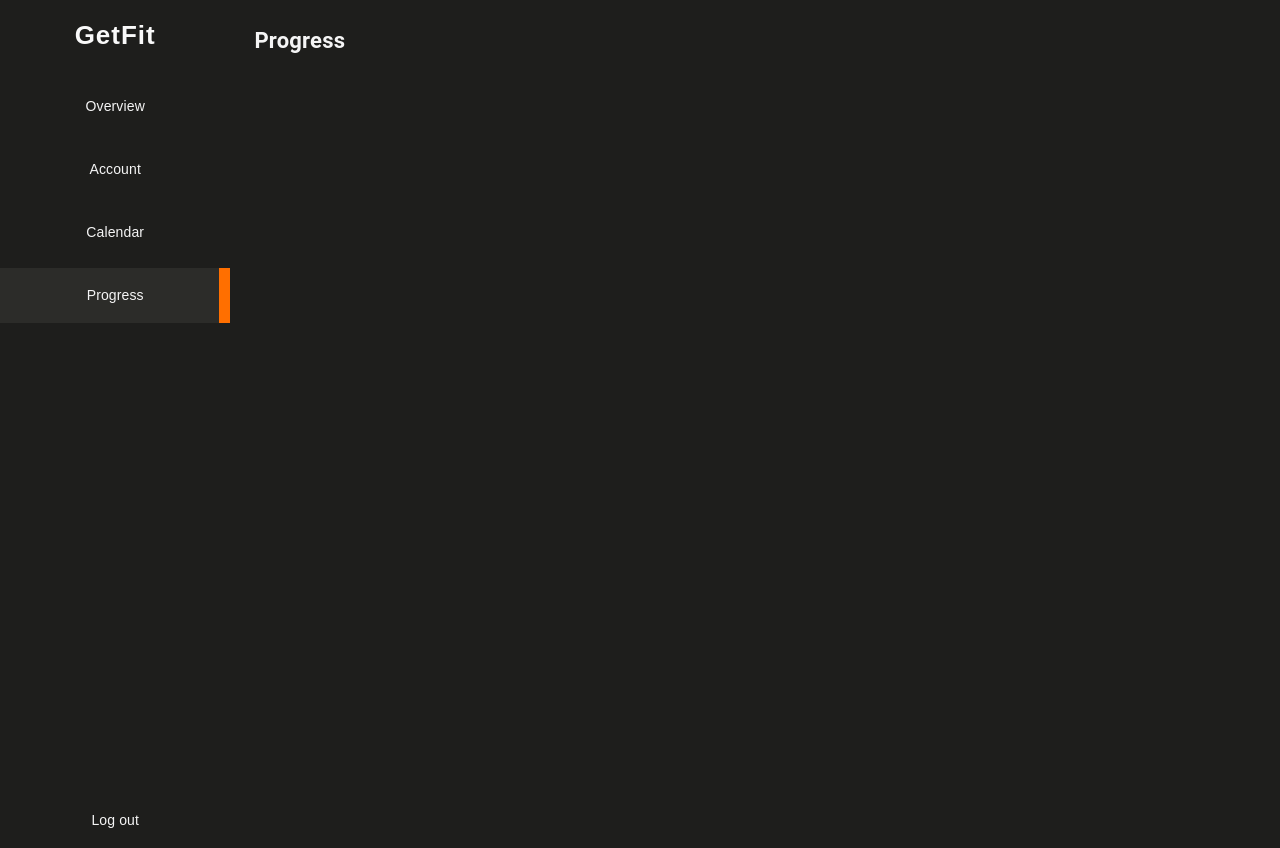
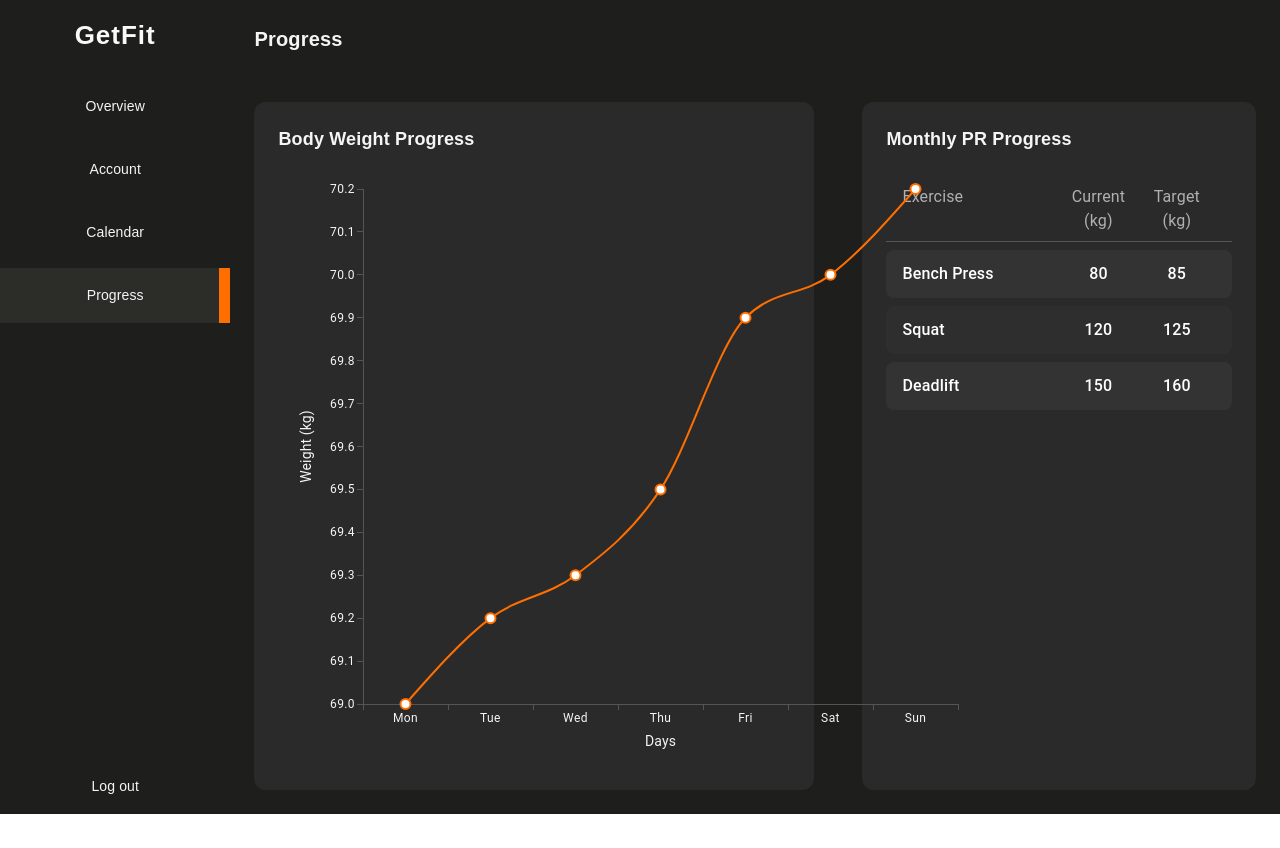
Before and after one commit to Plymouth-University/cousework-JoshuaCavanagh53, a React (Create React App) app in the folder GetFit/frontend/: page /progress in a window 1280 px wide. After the commit the page ends 814 px from the top, so only its background shows below. Built offline with nearby package versions, Linux system fonts and the light colour scheme.

Commit message:
Implemented other screens details.
Each screen has been created now containing sample data before I implement functionality

```diff
--- a/GetFit/frontend/package.json
+++ b/GetFit/frontend/package.json
@@ -3,14 +3,19 @@
   "version": "0.1.0",
   "private": true,
   "dependencies": {
+    "@date-io/date-fns": "^3.2.1",
     "@emotion/react": "^11.14.0",
     "@emotion/styled": "^11.14.1",
+    "@mui/lab": "^7.0.1-beta.19",
     "@mui/material": "^7.3.5",
     "@mui/x-charts": "^8.19.0",
+    "@mui/x-date-pickers": "^8.19.0",
+    "@mui/x-date-pickers-pro": "^8.19.0",
     "@testing-library/dom": "^10.4.1",
     "@testing-library/jest-dom": "^6.9.1",
     "@testing-library/react": "^16.3.0",
     "@testing-library/user-event": "^13.5.0",
+    "date-fns": "^4.1.0",
     "react": "^19.2.0",
     "react-dom": "^19.2.0",
     "react-router-dom": "^7.9.6",
--- a/GetFit/frontend/src/pages/Account.js
+++ b/GetFit/frontend/src/pages/Account.js
@@ -2,11 +2,10 @@ import { Box, Typography, Avatar, Button } from "@mui/material";
 import { useNavigate } from "react-router-dom";
 
 const Account = () => {
+  // Navigation hook
+  const navigate = useNavigate();
 
-    // Navigation hook
-    const navigate = useNavigate();
-
-    return (
+  return (
     <Box display="flex" minHeight="100vh" sx={{ bgcolor: "#1E1E1C" }}>
       {/* Sidebar */}
       <Box
@@ -108,13 +107,22 @@ const Account = () => {
       </Box>
 
       {/* Main Content Area */}
-      <Box sx={{ flexGrow: 1, minHeight: "100vh", bgcolor: "#1E1E1C", p: 3 }}>
+      <Box
+        sx={{
+          flex: 1,
+          minHeight: "100vh",
+          bgcolor: "#1E1E1C",
+          overflow: "hidden",
+        }}
+      >
         <Typography
           sx={{
             color: "#F5F5F5",
-            fontSize: "22px",
+            margin: 2,
+            fontSize: "20px",
             fontWeight: "600",
-            mb: 3,
+            fontFamily: "Arial, sans-serif",
+            margin: 3
           }}
         >
           Account Settings
@@ -131,6 +139,7 @@ const Account = () => {
             display: "flex",
             alignItems: "center",
             gap: 3,
+            margin: 3,
           }}
         >
           <Avatar sx={{ width: 80, height: 80, bgcolor: "#FF6F00" }}>U</Avatar>
@@ -159,6 +168,7 @@ const Account = () => {
             bgcolor: "#2C2C29",
             borderRadius: 3,
             boxShadow: "0 4px 12px rgba(0,0,0,0.4)",
+            margin: 3,
           }}
         >
           <Typography sx={{ color: "#F5F5F5", fontWeight: "600", mb: 2 }}>
--- a/GetFit/frontend/src/pages/Calendar.js
+++ b/GetFit/frontend/src/pages/Calendar.js
@@ -1,9 +1,11 @@
 import { Box, Typography, Avatar, Button } from "@mui/material";
 import { useNavigate } from "react-router-dom";
+import { DateCalendar } from "@mui/x-date-pickers/DateCalendar";
+import { LocalizationProvider } from "@mui/x-date-pickers";
+import { AdapterDateFns } from "@mui/x-date-pickers/AdapterDateFns";
 
 const Calendar = () => {
-
-    // Navigation hook
+  // Navigation hook
   const navigate = useNavigate();
 
   return (
@@ -108,17 +110,27 @@ const Calendar = () => {
       </Box>
 
       {/* Main Content Area */}
-      <Box sx={{ flexGrow: 1, minHeight: "100vh", bgcolor: "#1E1E1C", p: 3 }}>
+      <Box
+        sx={{
+          flex: 1,
+          minHeight: "100vh",
+          bgcolor: "#1E1E1C",
+          overflow: "hidden",
+        }}
+      >
         <Typography
           sx={{
             color: "#F5F5F5",
-            fontSize: "22px",
+            margin: 2,
+            fontSize: "20px",
             fontWeight: "600",
-            mb: 3,
+            fontFamily: "Arial, sans-serif",
+            margin: 3,
           }}
         >
           Calendar
         </Typography>
+
       </Box>
     </Box>
   );
--- a/GetFit/frontend/src/pages/Overview.js
+++ b/GetFit/frontend/src/pages/Overview.js
@@ -125,6 +125,7 @@ const Overview = () => {
             fontSize: "20px",
             fontWeight: "600",
             fontFamily: "Arial, sans-serif",
+            margin: 3
           }}
         >
           Welcome back, User!
--- a/GetFit/frontend/src/pages/Progress.js
+++ b/GetFit/frontend/src/pages/Progress.js
@@ -1,5 +1,6 @@
 import { Box, Typography, Avatar, Button } from "@mui/material";
 import { useNavigate } from "react-router-dom";
+import { LineChart } from "@mui/x-charts/LineChart";
 
 const Progress = () => {
   // Navigation hook
@@ -107,17 +108,206 @@ const Progress = () => {
       </Box>
 
       {/* Main Content Area */}
-      <Box sx={{ flexGrow: 1, minHeight: "100vh", bgcolor: "#1E1E1C", p: 3 }}>
+      <Box
+        sx={{
+          flex: 1,
+          minHeight: "100vh",
+          bgcolor: "#1E1E1C",
+          overflow: "hidden",
+        }}
+      >
         <Typography
           sx={{
             color: "#F5F5F5",
-            fontSize: "22px",
+            margin: 2,
+            fontSize: "20px",
             fontWeight: "600",
-            mb: 3,
+            fontFamily: "Arial, sans-serif",
+            margin: 3,
           }}
         >
           Progress
         </Typography>
+        {/* Body Weight and PR Progress Sections */}
+        <Box
+          sx={{
+            display: "flex",
+            flexDirection: "row",
+          }}
+        >
+          <Box
+            sx={{
+              bgcolor: "#2A2A2A",
+              margin: 3,
+              borderRadius: "12px",
+              padding: 3,
+              height: "80vh",
+              width: "40vw",
+              display: "flex",
+              flexDirection: "column",
+            }}
+          >
+            {/* Section Title */}
+            <Typography
+              sx={{
+                color: "#F5F5F5",
+                fontSize: "18px",
+                fontWeight: "600",
+                fontFamily: "Arial, sans-serif",
+                mb: 2,
+              }}
+            >
+              Body Weight Progress
+            </Typography>
+
+            {/* Line Chart */}
+            <LineChart
+              width={700}
+              height={600}
+              series={[
+                {
+                  data: [69, 69.2, 69.3, 69.5, 69.9, 70, 70.2],
+                  label: "Weight (kg)",
+                  color: "#FF6F00",
+                  lineSmoothing: 0.3, // smooth line
+                },
+              ]}
+              xAxis={[
+                {
+                  scaleType: "band",
+                  data: ["Mon", "Tue", "Wed", "Thu", "Fri", "Sat", "Sun"],
+                  label: "Days",
+                  labelProps: { sx: { fill: "#F5F5F5", fontWeight: 500 } },
+                  tickLabelProps: {
+                    sx: { fill: "#F5F5F5", fontSize: "0.9rem" },
+                  },
+                  lineProps: { sx: { stroke: "#555" } },
+                  tickProps: { sx: { stroke: "#555" } },
+                },
+              ]}
+              yAxis={[
+                {
+                  label: "Weight (kg)",
+                  labelProps: { sx: { fill: "#F5F5F5", fontWeight: 500 } },
+                  tickLabelProps: {
+                    sx: { fill: "#F5F5F5", fontSize: "0.9rem" },
+                  },
+                  lineProps: { sx: { stroke: "#555" } },
+                  tickProps: { sx: { stroke: "#555" } },
+                },
+              ]}
+              sx={{
+                "& .MuiChartsLegend-root": { display: "none" }, // hide legend for cleaner look
+                "& .MuiChartsTooltip-root": {
+                  backgroundColor: "#1E1E1E",
+                  color: "#FFF",
+                  borderRadius: "8px",
+                  boxShadow: "0 2px 8px rgba(0,0,0,0.4)",
+                },
+                "& .MuiChartsAxis-root line": { stroke: "#555" },
+                "& .MuiChartsAxis-root text": {
+                  fill: "#F5F5F5",
+                  fontWeight: 500,
+                },
+              }}
+            />
+          </Box>
+
+          <Box
+            sx={{
+              bgcolor: "#2A2A2A",
+              margin: 3,
+              borderRadius: "12px",
+              padding: 3,
+              height: "80vh",
+              width: "40vw",
+              display: "flex",
+              flexDirection: "column",
+            }}
+          >
+            {/* Section Title */}
+            <Typography
+              sx={{
+                color: "#F5F5F5",
+                fontSize: "18px",
+                fontWeight: "600",
+                fontFamily: "Arial, sans-serif",
+                mb: 3,
+              }}
+            >
+              Monthly PR Progress
+            </Typography>
+
+            {/* Table Header */}
+            <Box
+              sx={{
+                display: "flex",
+                flexDirection: "row",
+                px: 2,
+                py: 1,
+                borderBottom: "1px solid #555",
+                color: "#B0B0B0",
+                fontWeight: 500,
+              }}
+            >
+              <Typography sx={{ flex: 2 }}>Exercise</Typography>
+              <Typography sx={{ flex: 1, textAlign: "center" }}>
+                Current (kg)
+              </Typography>
+              <Typography sx={{ flex: 1, textAlign: "center" }}>
+                Target (kg)
+              </Typography>
+            </Box>
+
+            {/* Different lifts */}
+            {[
+              { name: "Bench Press", prev: 80, current: 85 },
+              { name: "Squat", prev: 120, current: 125 },
+              { name: "Deadlift", prev: 150, current: 160 },
+            ].map((lift, index) => (
+              <Box
+                key={lift.name}
+                sx={{
+                  display: "flex",
+                  flexDirection: "row",
+                  px: 2,
+                  py: 1.5,
+                  mt: 1,
+                  borderRadius: "8px",
+                  bgcolor: index % 2 === 0 ? "#333" : "#2E2E2E",
+                  color: "#FFFFFF",
+                  alignItems: "center",
+                  transition: "background 0.3s",
+                  "&:hover": { bgcolor: "#FF6F00", color: "#fff" },
+                }}
+              >
+                <Typography sx={{ flex: 2, fontSize: "16px", fontWeight: 500 }}>
+                  {lift.name}
+                </Typography>
+                <Typography
+                  sx={{
+                    flex: 1,
+                    textAlign: "center",
+                    fontSize: "16px",
+                    fontWeight: 500,
+                  }}
+                >
+                  {lift.prev}
+                </Typography>
+                <Typography
+                  sx={{
+                    flex: 1,
+                    textAlign: "center",
+                    fontSize: "16px",
+                    fontWeight: 500,
+                  }}
+                >
+                  {lift.current}
+                </Typography>
+              </Box>
+            ))}
+          </Box>
+        </Box>
       </Box>
     </Box>
   );
```
Also changed, not shown: 1 other file (tests, documents, lock files or other folders).
